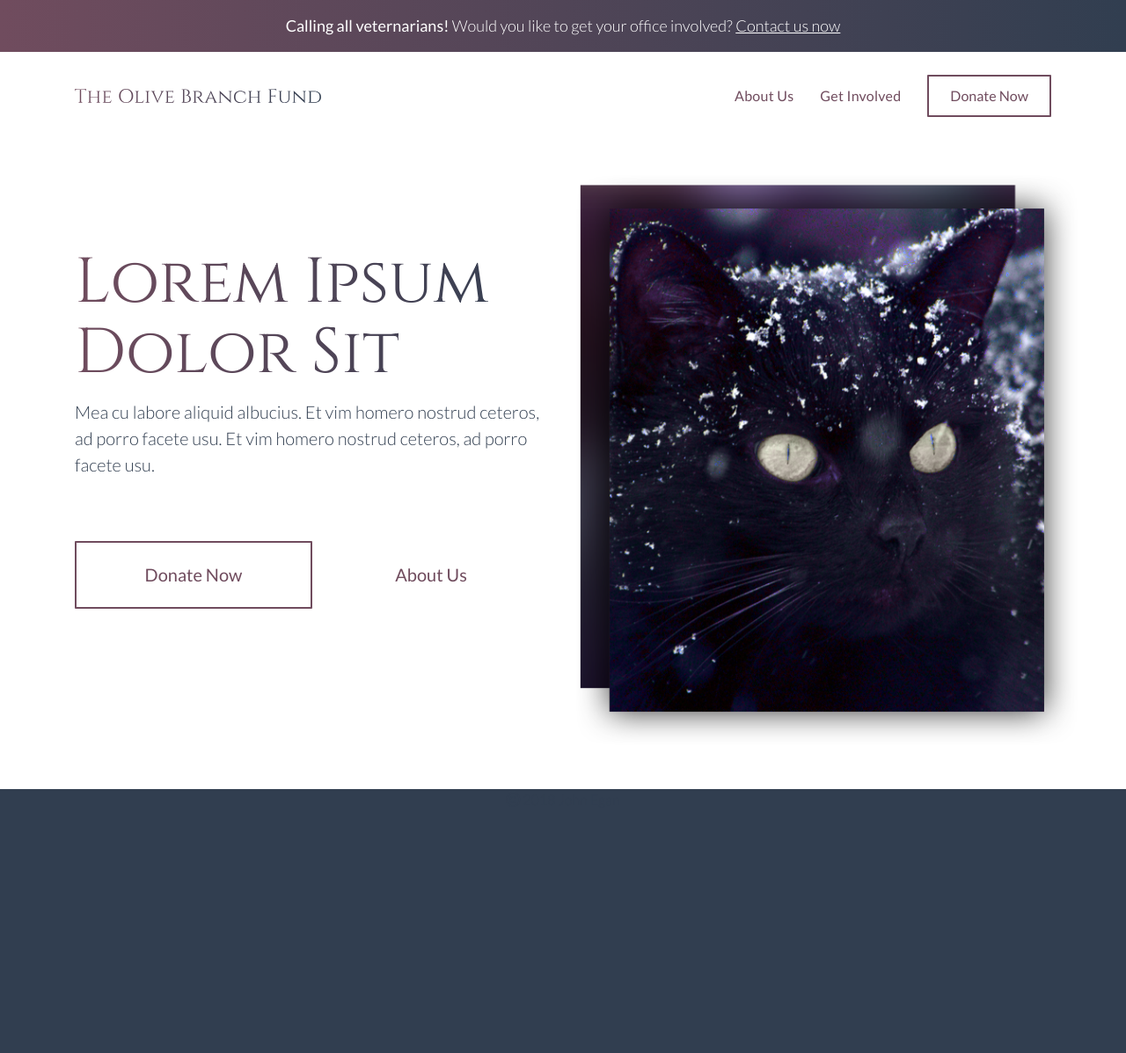
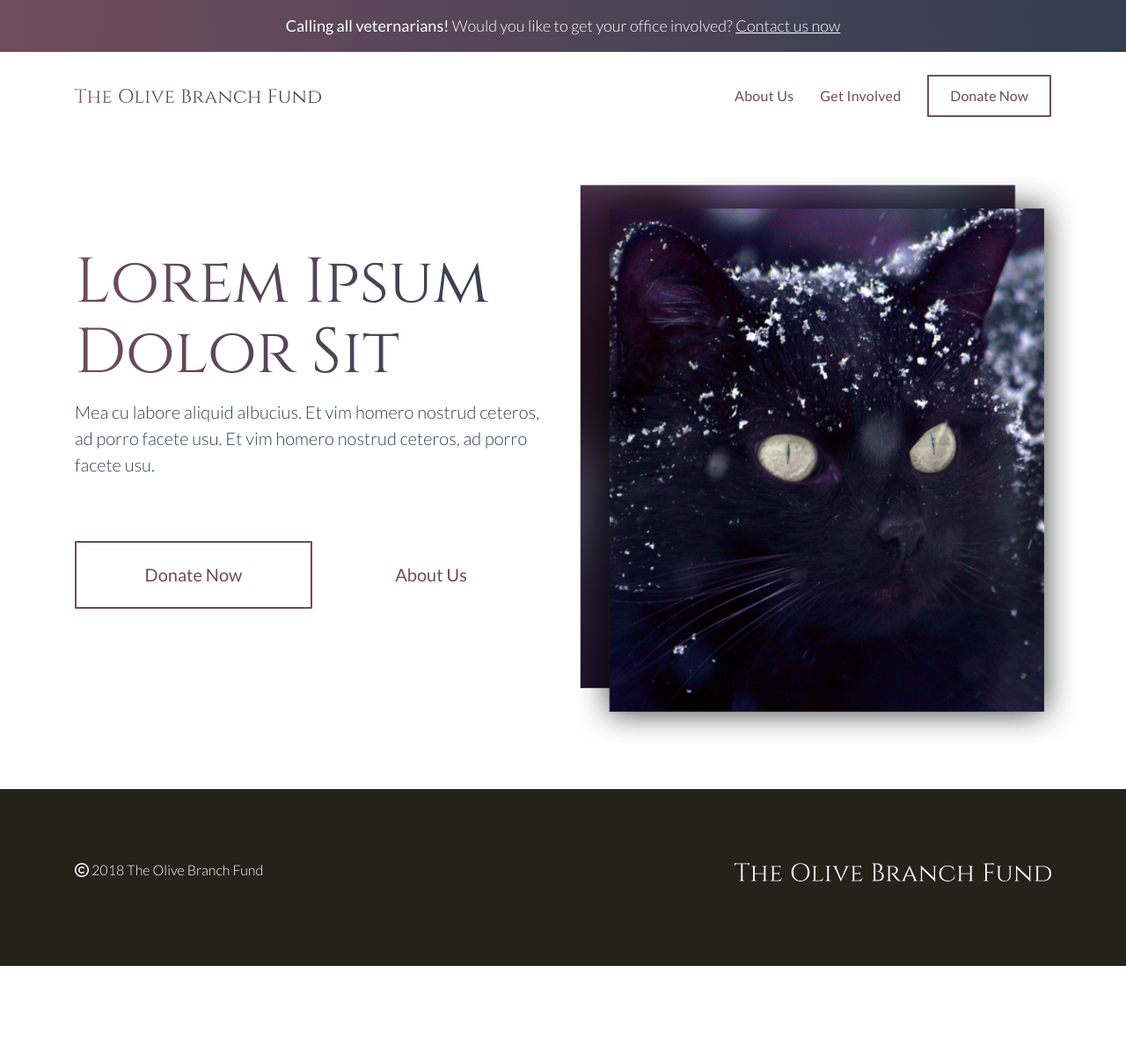
Before and after one commit to j0hnegan/olive, a Jekyll site: the page built from index.html, in a window 1280 px wide. Shown: the whole page at 88% size. Built offline with Jekyll 4.4.1, drawn with Linux system fonts in a browser that asks for light colours; nearby versions of some CDN libraries; after the commit the page ends 1098 px from its top, so only the background shows below that.

Commit message:
mvp site

```diff
--- a/_includes/nav-inverse.html
+++ b/_includes/nav-inverse.html
@@ -5,17 +5,19 @@
           					<button class="navbar-toggler navbar-toggler-right custom-toggler" type="button" data-toggle="collapse" data-target="#navbarToggler-1" aria-controls="navbarToggler-1" aria-expanded="false" aria-label="Toggle navigation">
           						<span class="navbar-toggler-icon"></span>
           					</button>
-          					<a class="navbar-brand d-flex justify-content-center" href="/"><img src="{{ page.base_url }}/assets/img/360x20-logo.svg" /></a>
+                    <a class="navbar-brand mob-yes" href="/"><img src="{{ page.base_url }}/assets/img/360x20-logo.svg" /></a>
+          					<a class="navbar-brand d-flex justify-content-center mob-no" href="/"><img src="{{ page.base_url }}/assets/img/360x20-logo.svg" /></a>
+
           					<div class="mob-yes collapse navbar-collapse" id="navbarToggler-1">
           						<ul class="navbar-nav mt-2 mt-md-0">
           							<li class="nav-item mob-yes">
-          								<a class="nav-link" href="/#patriots">Featured Work</a>
+          								<a class="nav-link" href="/#patriots">About Us</a>
           							</li>
                         <li class="nav-item mob-yes">
-          								<a class="nav-link" href="/EganJohn-Resume.pdf" target="_blank">View Full Resume</a>
+          								<a class="nav-link" href="/EganJohn-Resume.pdf" target="_blank">Get Involved</a>
           							</li>
                         <li class="nav-item mob-yes">
-          								<a class="nav-link" href="#contact">Contact Me</a>
+          								<a class="nav-link" href="#contact">Donate Now</a>
           							</li>
           						</ul>
           					</div>
--- a/assets/_sass/components/_nav.scss
+++ b/assets/_sass/components/_nav.scss
@@ -5,6 +5,8 @@
   width: 100%;
   z-index: 2;
 }
+
+
 
 header {
   width: 100%;
@@ -36,8 +38,16 @@
 }
 
 
+.nav-cont {
+    @media (max-width: $desktop) {
+  width: 100%;
+}
+}
+
 
 .navbar-inverse {
+
+
 
   .navbar-nav {
 
--- a/assets/_sass/modules/_layout.scss
+++ b/assets/_sass/modules/_layout.scss
@@ -3,6 +3,18 @@
   margin:0;
   overflow-x:hidden;
 
+}
+
+.mob-1 {
+    @media (max-width: $desktop) {
+  order:1;
+}
+}
+
+.mob-2 {
+    @media (max-width: $desktop) {
+  order:2;
+}
 }
 
 
@@ -101,13 +113,13 @@
 
   @media (min-width: $desktop) {
     .mob-yes {
-      display:none
+      display: none !important;
     }
   }
 
   @media (max-width: $desktop) {
     .mob-no {
-      display:none
+      display:none !important;
     }
   }
 
@@ -199,5 +211,12 @@
 }
 
 footer {
-  height: 300px;
+  .container {
+    color: $white;
+    padding: 80px 0;
+
+    .row {
+      margin: 0 15px;
+    }
+  }
 }
--- a/index.html
+++ b/index.html
@@ -19,7 +19,10 @@
 
 	</div>
 	<div class="container d-flex align-middle align-items-center hero-cont">
-		<div class="col-lg-6">
+		<div class="row d-flex align-middle align-items-center">
+
+
+		<div class="col-lg-6 mob-2">
 			<h1 class="display-3">
 					Lorem Ipsum Dolor Sit
 				</h1>
@@ -33,11 +36,11 @@
 				<a class="link col-lg-6 text-center" href="#">About Us</a>
 			</p>
 		</div>
-		<div class="col-lg-6">
+		<div class="col-lg-6 mob-1">
 			<img class="img-fluid hero" src="../assets/img/554x629-olive.png" srcset="../assets/img/554x629-olive@2x.png 2x" />
 		</div>
 	</div>
-
+</div>
 	</div>
 	</div>
 </section>
@@ -52,15 +55,20 @@
 
 
 
-<footer class="blue">
+<footer class="black">
   <div class="container">
+		<div class="row d-flex justify-content-between">
 
 
+		<p class="mob-2">
+      <i class="fa fa-copyright" aria-hidden="true"></i> 2018 The Olive Branch Fund
+		</p>
+		<p class="mob-1">
+      <img src="../assets/img/360x20-logo-white.svg" />
+		</p>
 
-    <div class="col-md-4 mx-auto text-center">
-      <i class="fa fa-copyright" aria-hidden="true"></i> 2018 John Egan
-    </div>
 
+		</div>
 </div>
 
 </footer>
```
Also changed, not shown: assets/img/360x20-logo-white.svg (added).
